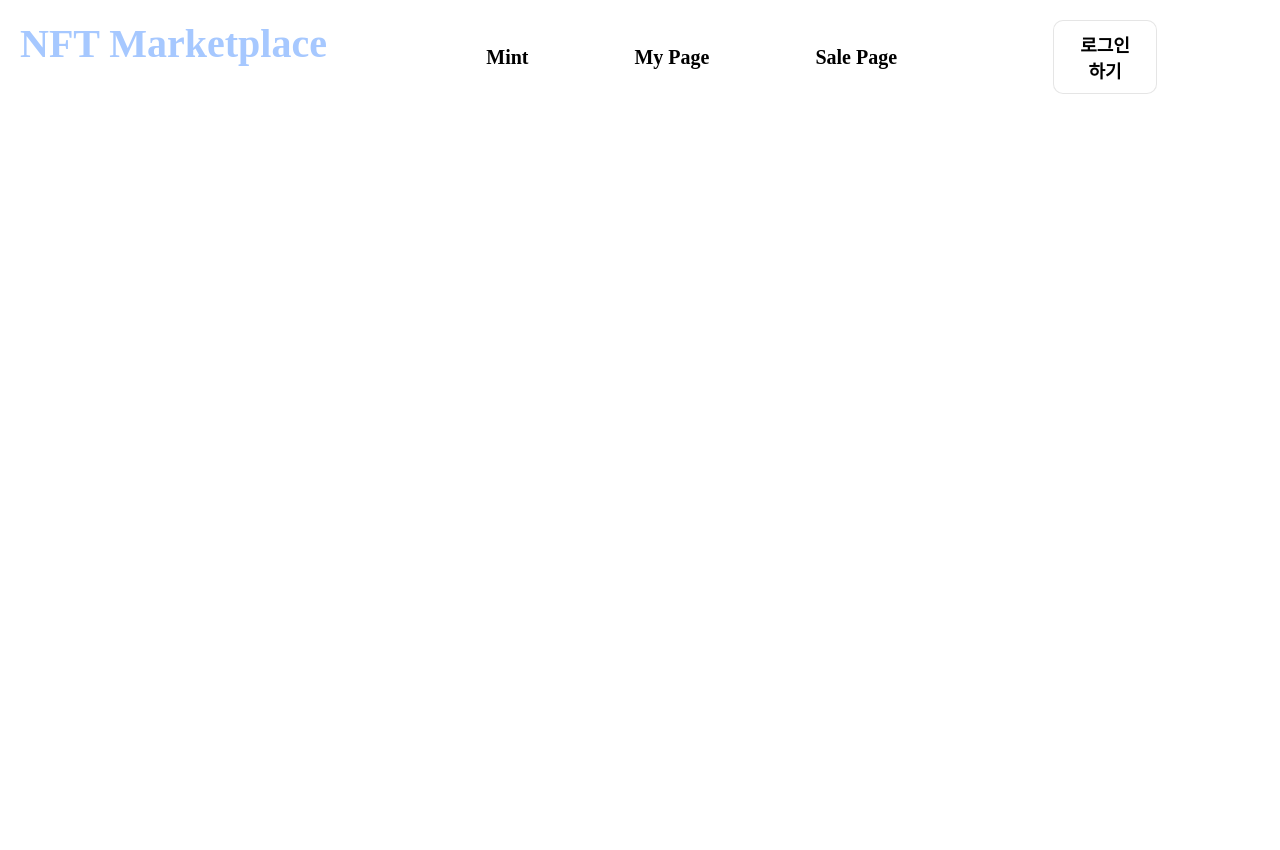
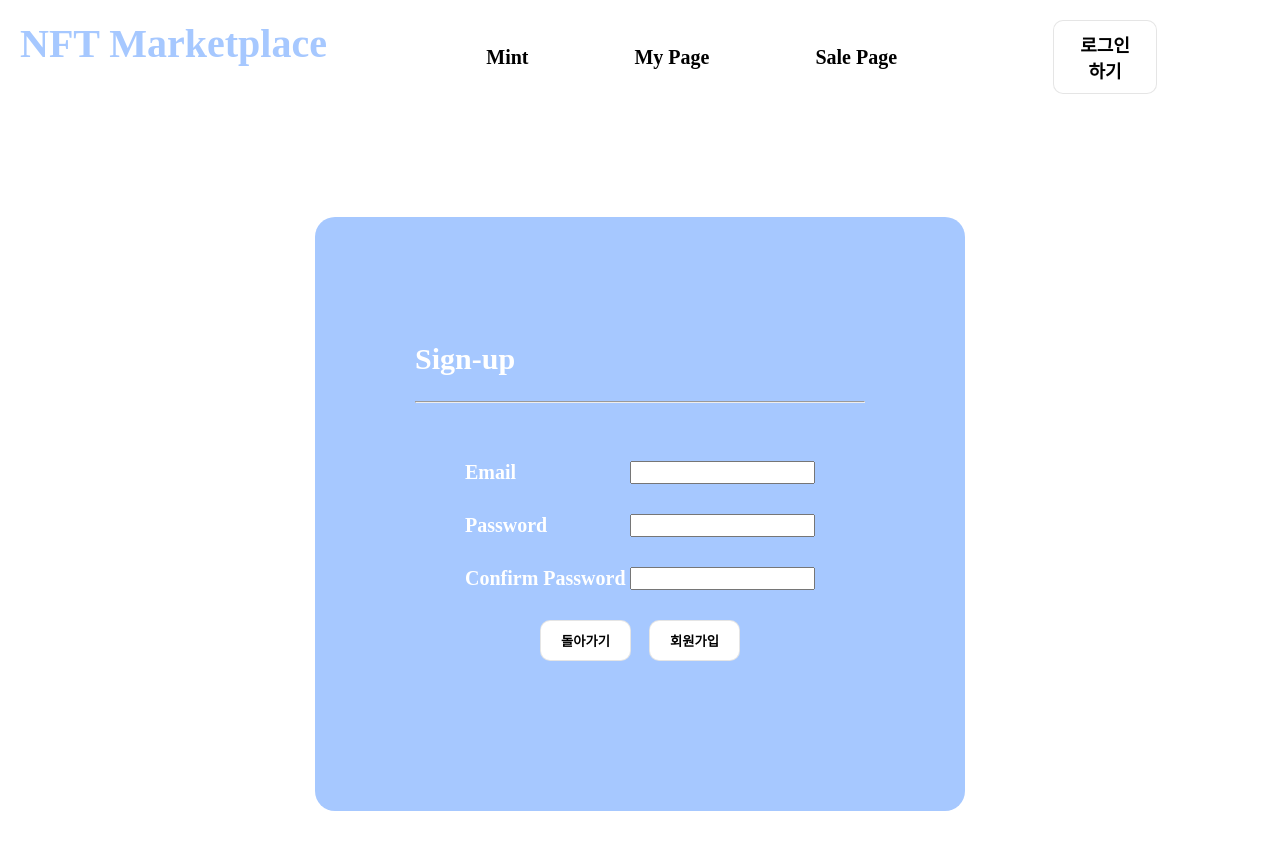
Before and after one commit to linkerverse/nft_marketplace, a React (Create React App) app in the folder frontend/: page /sign-up in a window 1280 px wide. Shown: the top 850 px of the page. Before the commit the page ends 800 px from the top, so only its background shows below. Built offline with nearby package versions, Linux system fonts and the light colour scheme.

Commit message:
feat:create sign-up-page

```diff
--- a/frontend/src/App.tsx
+++ b/frontend/src/App.tsx
@@ -5,6 +5,7 @@ import MintTokenPage from "./routes/MintTokenPage";
 import MyTokenPage from "./routes/MyTokenPage";
 import SaleTokenPage from "./routes/SaleTokenPage";
 import SignInPage from "./routes/SignInPage";
+import SignUpPage from "./routes/SignUpPage";
 
 const App: FC = () => {
   return (
@@ -15,6 +16,7 @@ const App: FC = () => {
         <Route path="/my-page" element={<MyTokenPage />} />
         <Route path="/sale" element={<SaleTokenPage />} />
         <Route path="/sign-in" element={<SignInPage />} />
+        <Route path="/sign-up" element={<SignUpPage />} />
       </Routes>
     </BrowserRouter>
   );
--- /dev/null
+++ b/frontend/src/routes/SignUpPage.tsx
@@ -0,0 +1,133 @@
+import React, { FC, useState } from "react";
+import styled from "styled-components";
+
+const Wrapper = styled.section`
+  display: flex;
+  justify-content: center;
+  align-items: center;
+  width: 100vw;
+  height: 100vh;
+`;
+
+const SignUpBox = styled.div`
+  background-color: #a6c8ff;
+  padding: 100px;
+  border-radius: 20px;
+`;
+
+const BoxHeading = styled.h2`
+  font-size: 30px;
+  color: #fff;
+`;
+
+const SignUpForm = styled.form`
+  display: flex;
+  flex-direction: column;
+  gap: 30px;
+  align-items: center;
+  padding: 50px;
+`;
+
+const InputLabel = styled.label`
+  font-size: 20px;
+  font-weight: 800;
+  color: white;
+  width: 350px;
+  display: flex;
+  justify-content: space-between;
+`;
+
+const ButtonContainer = styled.div`
+  width: 200px;
+  display: flex;
+  justify-content: space-between;
+`;
+
+const SignUpButton = styled.button`
+padding: 10px 20px;
+font-weight: 700;
+border-radius: 10px;
+cursor: pointer;
+background-color: #fff;
+border: 1px solid rgba(0, 0, 0, 0.1);
+
+&:hover {
+  background-color: #a6c8ff;
+  opacity: 0.8;
+}
+
+&:active {
+  opacity: 0.6;
+}
+
+a {
+  font-size: 18px;
+  text-decoration: none;
+  color: #000;
+`;
+
+const SignUpPage: FC = () => {
+  const [email, setEmail] = useState("");
+  const [password, setPassword] = useState("");
+  const [confirmPassword, setConfirmPassword] = useState("");
+  const handleSubmit = (e: React.FormEvent) => {
+    e.preventDefault();
+
+    console.log(email, password, confirmPassword);
+  };
+
+  const handleInputChange = (e: React.FormEvent<HTMLInputElement>) => {
+    if (e.currentTarget.id === "email-input") {
+      setEmail(e.currentTarget.value);
+    }
+    if (e.currentTarget.id === "password-input") {
+      setPassword(e.currentTarget.value);
+    }
+    if (e.currentTarget.id === "confirm-password-input") {
+      setConfirmPassword(e.currentTarget.value);
+    }
+  };
+  return (
+    <Wrapper>
+      <SignUpBox>
+        <BoxHeading>Sign-up</BoxHeading>
+        <hr />
+        <SignUpForm onSubmit={handleSubmit}>
+          <InputLabel htmlFor="email-input">
+            Email{" "}
+            <input
+              id="email-input"
+              type="email"
+              onChange={handleInputChange}
+              value={email}
+            ></input>
+          </InputLabel>
+          <InputLabel htmlFor="password-input">
+            Password{" "}
+            <input
+              id="password-input"
+              type="password"
+              onChange={handleInputChange}
+              value={password}
+            />
+          </InputLabel>
+          <InputLabel htmlFor="confirm-password-input">
+            Confirm Password{" "}
+            <input
+              id="confirm-password-input"
+              type="password"
+              onChange={handleInputChange}
+              value={confirmPassword}
+            />
+          </InputLabel>
+          <ButtonContainer>
+            <SignUpButton type="button">돌아가기</SignUpButton>
+            <SignUpButton type="submit">회원가입</SignUpButton>
+          </ButtonContainer>
+        </SignUpForm>
+      </SignUpBox>
+    </Wrapper>
+  );
+};
+
+export default SignUpPage;
```
